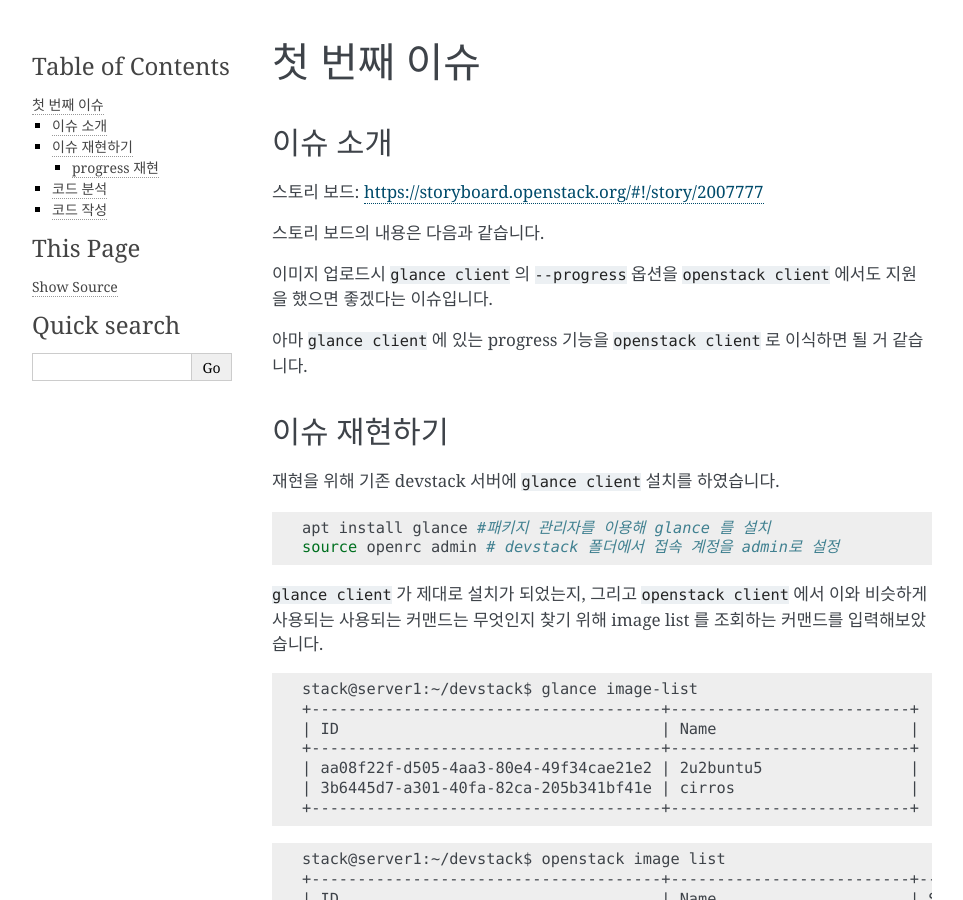
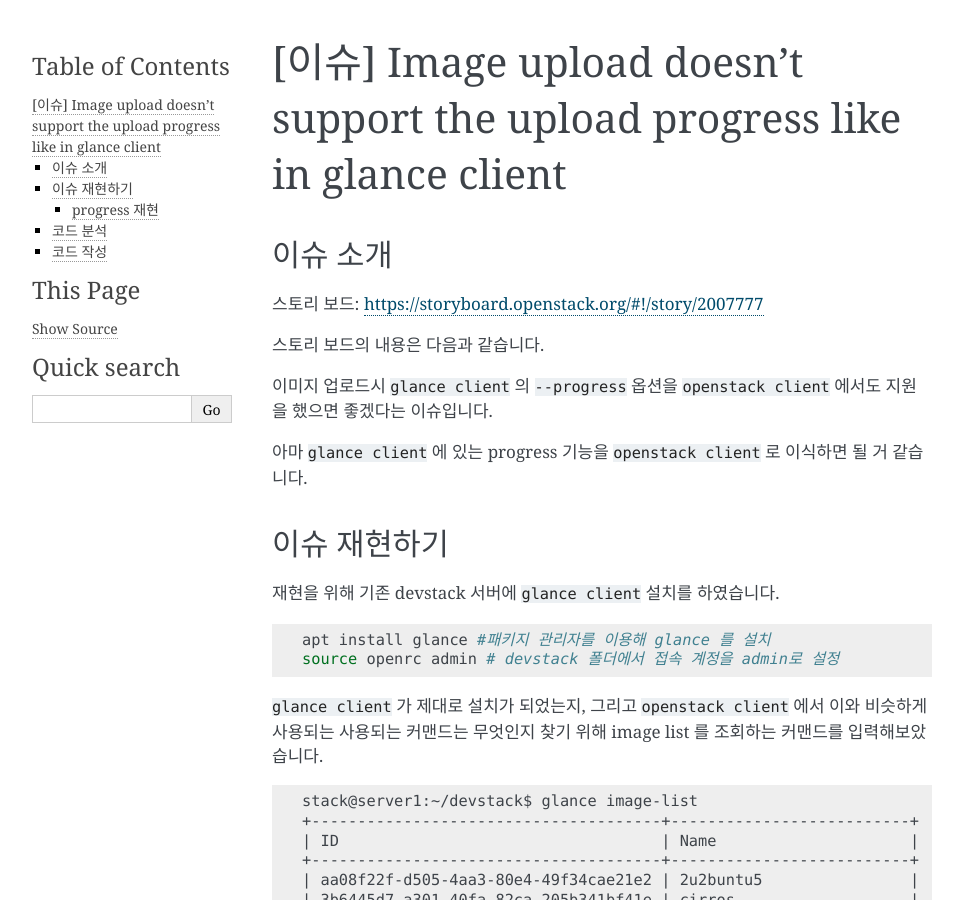
Before and after one commit to openstack-kr/contributhon-2020, a Sphinx documentation site: the page built from doc/source/youngho_choi/first_issue.rst, in a window 1280 px wide and 900 px high. Shown: the whole window, without its empty margins (148-1111 px from the left). Built offline with Sphinx 7.4.7, drawn with Linux system fonts in a browser that asks for light colours; the version number could not be read and is left out.

Commit message:
rst 문서의 제목 변경

```diff
--- a/doc/source/youngho_choi/first_issue.rst
+++ b/doc/source/youngho_choi/first_issue.rst
@@ -1,6 +1,6 @@
-==============================
-첫 번째 이슈
-==============================
+==========================================================================================
+[이슈] Image upload doesn’t support the upload progress like in glance client
+==========================================================================================
 
 ----------------------
 이슈 소개
```
